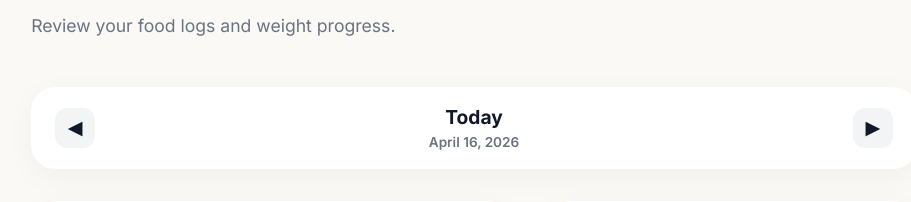
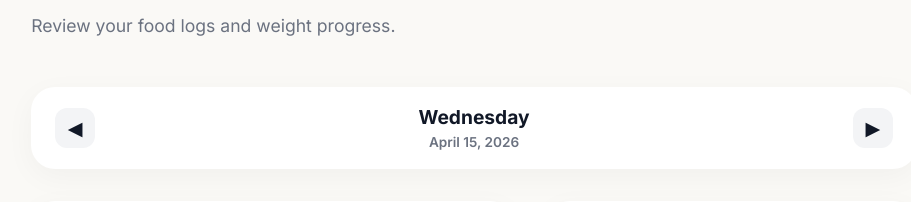
Before and after one commit to elori9/NutriEPS, a Django app: page /history/?date=2026-04-15 in a window 1280 px wide. Shown: the part 247-449 px from the top of the page, without its empty margins (166-1077 px from the left). Run offline with Django 5.2, Linux system fonts and the light colour scheme; the visitor is signed in with stand-in values (Sample User, id 1); data that the repository does not hold is empty.

Commit message:
feat(history): implement date navigator and allow editing log dates(for admins)

```diff
--- a/nutrieps/models.py
+++ b/nutrieps/models.py
@@ -1,6 +1,7 @@
 from django.db import models
 from django.contrib.auth.models import User
 from django.urls import reverse
+from django.utils import timezone
 
 
 # UserProfile (Relation 1 to 1 with User)
@@ -50,7 +51,7 @@ class UserProfile(models.Model):
 class WeightLog(models.Model):
     user = models.ForeignKey(User, on_delete=models.CASCADE)  # Link with the User table
     weight = models.FloatField(help_text="Weight in kg")  # Attribute
-    date = models.DateField(auto_now_add=True)  # Automatically set to today
+    date = models.DateField(default=timezone.now)  # Editable today's date
 
     class Meta:
         ordering = ['-date']  # Orders from newest to oldest
@@ -81,7 +82,7 @@ class FoodItem(models.Model):
 class ConsumptionLog(models.Model):
     user = models.ForeignKey(User, on_delete=models.CASCADE)  # Link with the User table
     food = models.ForeignKey(FoodItem, on_delete=models.CASCADE)  # Link with the FoodItem table
-    date = models.DateField(auto_now_add=True)  # Automatically set to today
+    date = models.DateField(default=timezone.now)  # Editable today's date
     quantity = models.FloatField(help_text="Quantity in grams")  # Attribute
 
     class Meta:
--- a/nutrieps/views.py
+++ b/nutrieps/views.py
@@ -210,22 +210,39 @@ def profile(request):
 def history(request):
     """History page view - P6 logic. Real data from database"""
 
-    # 1. Recuperar tot l'historial de menjars de l'usuari des del més recent al més antic
-    logs = ConsumptionLog.objects.filter(user=request.user).select_related('food').order_by('-date')
+    # Navigació per dates: Mirem si l'usuari ha demanat un dia concret per URL
+    from datetime import datetime, timedelta
 
-    # Creem la llista tal com demana el Frontend (basant-nos en el mock i agrupant per dia naturalment)
+    date_str = request.GET.get('date')
+    if date_str:
+        try:
+            target_date = datetime.strptime(date_str, '%Y-%m-%d').date()
+        except ValueError:
+            target_date = timezone.now().date()
+    else:
+        target_date = timezone.now().date()
+
+    prev_date = target_date - timedelta(days=1)
+    next_date = target_date + timedelta(days=1)
+    is_today = (target_date == timezone.now().date())
+
+    # 1. Recuperar l'historial de menjars del dia seleccionat
+    logs = ConsumptionLog.objects.filter(user=request.user, date=target_date).select_related('food').order_by('-id')
+
     historical_records = []
+    total_calories_target_date = 0
     for log in logs:
         cals = (log.food.calories * log.quantity) / 100.0
+        total_calories_target_date += cals
         historical_records.append({
             'id': log.id,
-            'date': log.date.strftime('%Y-%m-%d'),  # Ex: 2026-04-10
+            'date': log.date.strftime('%Y-%m-%d'),
             'food': {'name': log.food.name},
             'quantity': log.quantity,
             'calories': round(cals, 1)
         })
 
-    # 2. Historial de Pes
+    # 2. Historial de Pes (Global)
     weight_logs = WeightLog.objects.filter(user=request.user).order_by('-date')
     weight_history = []
     for w_log in weight_logs:
@@ -234,11 +251,7 @@ def history(request):
             'weight': w_log.weight
         })
 
-    # 3. Calories d'avui
-    today = timezone.now().date()
-    todays_logs = ConsumptionLog.objects.filter(user=request.user, date=today).select_related('food')
-    total_calories_today = sum((log.food.calories * log.quantity) / 100.0 for log in todays_logs)
-
+    # 3. Càlculs d'objectius per al dia seleccionat i dades per al Weight Progress
     user_goal = 2000
     target_weight = 0.0
     weight_to_go = 0.0
@@ -249,17 +262,21 @@ def history(request):
             current_weight = weight_logs.first().weight
             weight_to_go = round(abs(current_weight - target_weight), 1)
 
-    calories_pct = min(100, int((total_calories_today / user_goal) * 100)) if user_goal > 0 else 0
+    calories_pct = min(100, int((total_calories_target_date / user_goal) * 100)) if user_goal > 0 else 0
 
-    # 4. Passar el diccionari al FrontEnd
+    # 4. Passar variables al context
     context = {
         'historical_records': historical_records,
         'weight_history': weight_history,
-        'calories_today': round(total_calories_today),
+        'calories_today': round(total_calories_target_date),
         'calories_goal': round(user_goal),
         'calories_pct': calories_pct,
         'target_weight': target_weight,
-        'weight_to_go': weight_to_go
+        'weight_to_go': weight_to_go,
+        'target_date': target_date,
+        'prev_date': prev_date.strftime('%Y-%m-%d'),
+        'next_date': next_date.strftime('%Y-%m-%d'),
+        'is_today': is_today
     }
     return render(request, 'nutrieps/history.html', context)
 
--- a/templates/nutrieps/history.html
+++ b/templates/nutrieps/history.html
@@ -13,12 +13,12 @@
     </div>
 
     <div class="date-navigator modern-card">
-        <button class="icon-btn">◀</button>
+        <a href="?date={{ prev_date }}" class="icon-btn" style="text-decoration:none; display:flex; align-items:center; justify-content:center;">◀</a>
         <div class="date-center">
-            <span class="date-title">Today</span>
-            <span class="date-subtitle">{% now "F j, Y" %}</span>
+            <span class="date-title">{% if is_today %}Today{% else %}{{ target_date|date:'l' }}{% endif %}</span>
+            <span class="date-subtitle">{{ target_date|date:"F j, Y" }}</span>
         </div>
-        <button class="icon-btn">▶</button>
+        <a href="{% if is_today %}#{% else %}?date={{ next_date }}{% endif %}" class="icon-btn" style="text-decoration:none; display:flex; align-items:center; justify-content:center; {% if is_today %}opacity: 0.3; cursor: not-allowed;{% endif %}">▶</a>
     </div>
 
     <div class="dash-summary-grid">
```
